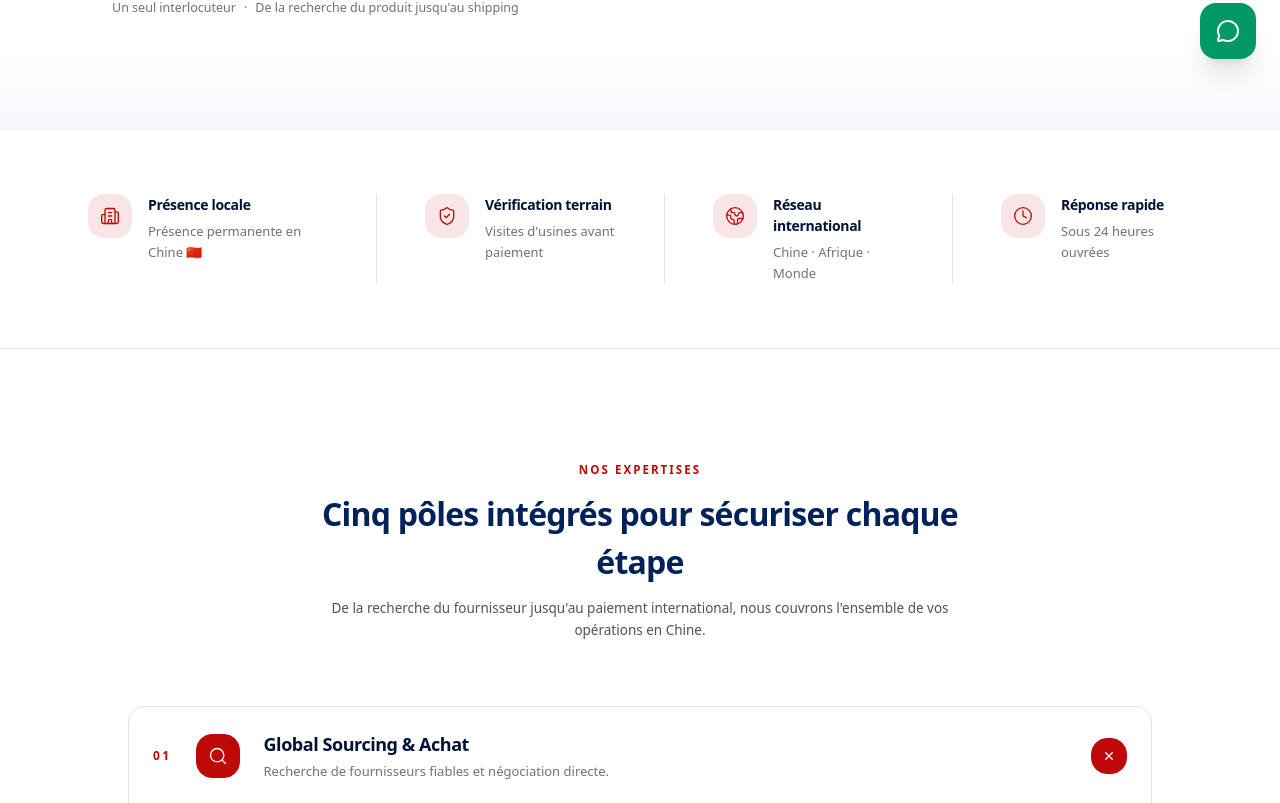
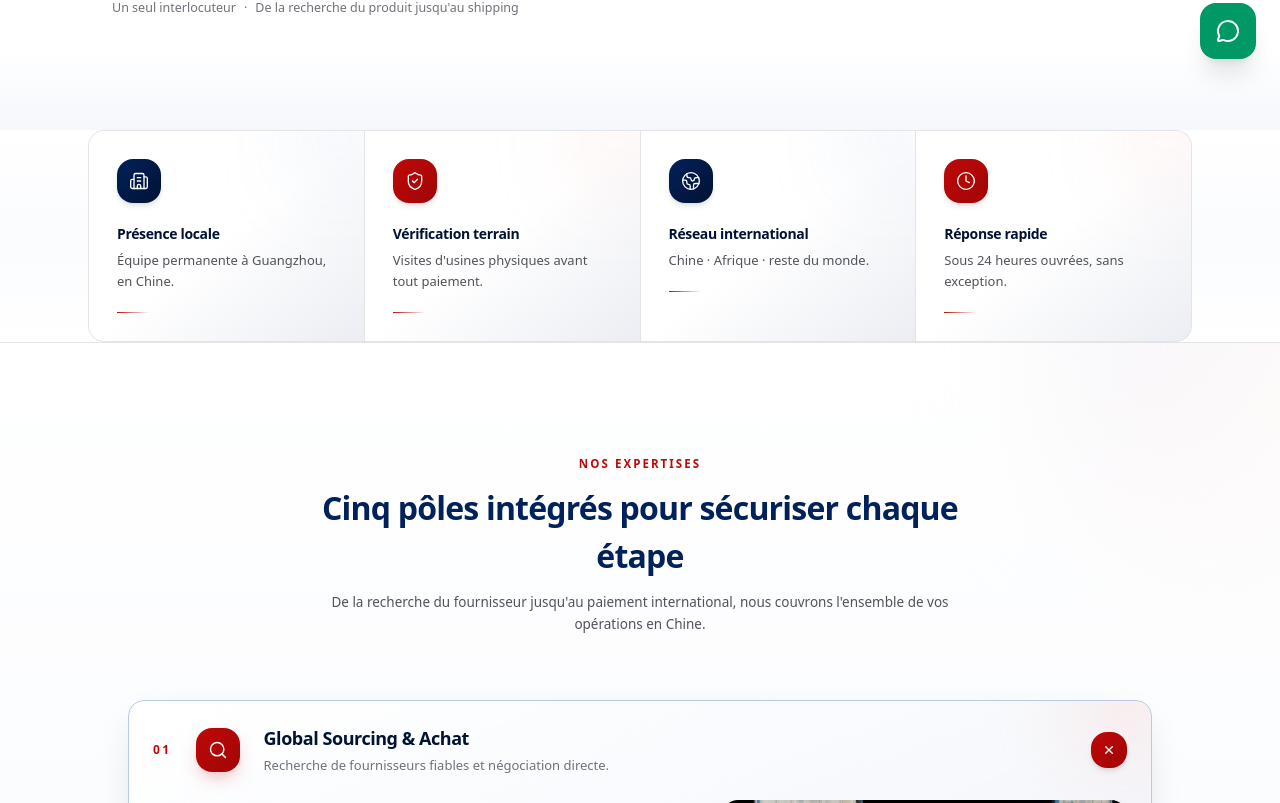
Before and after one commit to PATAWALA/ODA-EXPRESS, a Next.js app: page / in a window 1280 px wide. Shown: the part 717-1520 px from the top of the page. Built offline with nearby package versions, Linux system fonts and the light colour scheme; no server answers.

Commit message:
7894 update

```diff
--- a/src/components/sections/ServicesSection.tsx
+++ b/src/components/sections/ServicesSection.tsx
@@ -17,8 +17,26 @@ export default function ServicesSection() {
   }
 
   return (
-    <section className="border-b border-zinc-200 bg-white py-20 sm:py-24 lg:py-28">
-      <Container>
+    <section className="relative overflow-hidden border-b border-zinc-200 bg-white py-20 sm:py-24 lg:py-28">
+      {/* Dégradé de section */}
+      <div
+        aria-hidden
+        className="pointer-events-none absolute inset-0 bg-gradient-to-b from-white via-navy-50/40 to-white"
+      />
+
+      {/* Halo bleu en haut à droite */}
+      <div
+        aria-hidden
+        className="pointer-events-none absolute -right-40 -top-40 h-96 w-96 rounded-full bg-gradient-to-br from-navy-100/60 via-express-50/40 to-transparent blur-3xl"
+      />
+
+      {/* Halo rouge en bas à gauche */}
+      <div
+        aria-hidden
+        className="pointer-events-none absolute -bottom-40 -left-40 h-96 w-96 rounded-full bg-gradient-to-tr from-express-100/50 via-navy-100/30 to-transparent blur-3xl"
+      />
+
+      <Container className="relative">
         <SectionTitle
           badge="Nos expertises"
           title="Cinq pôles intégrés pour sécuriser chaque étape"
@@ -33,14 +51,30 @@ export default function ServicesSection() {
             return (
               <div
                 key={service.slug}
-                className="overflow-hidden rounded-2xl border border-zinc-200 bg-white"
+                className={cn(
+                  "group/card relative overflow-hidden rounded-2xl border transition-all duration-300",
+                  isOpen
+                    ? "border-navy-200 bg-gradient-to-br from-white via-navy-50/40 to-navy-100/50 shadow-[0_12px_40px_-16px_rgba(1,18,52,0.20)]"
+                    : "border-zinc-200 bg-gradient-to-br from-white to-navy-50/30 hover:border-navy-200 hover:shadow-[0_4px_24px_-12px_rgba(1,18,52,0.10)]",
+                )}
               >
+                {/* Halo interne décoratif */}
+                <div
+                  aria-hidden
+                  className={cn(
+                    "pointer-events-none absolute -right-12 -top-12 h-32 w-32 rounded-full bg-gradient-to-br to-transparent blur-2xl transition-opacity duration-300",
+                    isOpen
+                      ? "from-express-200/60 opacity-100"
+                      : "from-navy-200/40 opacity-60 group-hover/card:opacity-100",
+                  )}
+                />
+
                 {/* En-tête cliquable */}
                 <button
                   type="button"
                   onClick={() => toggle(service.slug)}
                   aria-expanded={isOpen}
-                  className="group flex w-full items-center gap-6 px-6 py-6 text-left transition hover:bg-zinc-50/60"
+                  className="relative flex w-full items-center gap-6 px-6 py-6 text-left transition"
                 >
                   {/* Numéro */}
                   <span
@@ -52,16 +86,16 @@ export default function ServicesSection() {
                     {String(index + 1).padStart(2, "0")}
                   </span>
 
-                  {/* Icône */}
+                  {/* Icône avec dégradé */}
                   <span
                     className={cn(
-                      "flex h-11 w-11 shrink-0 items-center justify-center rounded-2xl border transition",
+                      "flex h-11 w-11 shrink-0 items-center justify-center rounded-2xl text-white shadow-md transition-all duration-300",
                       isOpen
-                        ? "border-express-600 bg-express-600 text-white"
-                        : "border-zinc-200 bg-white text-navy-900 group-hover:border-navy-300",
+                        ? "bg-gradient-to-br from-express-600 to-express-700 shadow-[0_8px_20px_-8px_rgba(191,8,8,0.5)]"
+                        : "bg-gradient-to-br from-navy-700 to-navy-900 group-hover/card:from-express-600 group-hover/card:to-express-700",
                     )}
                   >
-                    <service.icon className="h-5 w-5" strokeWidth={1.6} />
+                    <service.icon className="h-5 w-5" strokeWidth={1.75} />
                   </span>
 
                   {/* Titre + court */}
@@ -77,10 +111,10 @@ export default function ServicesSection() {
                   {/* Plus / croix */}
                   <span
                     className={cn(
-                      "flex h-9 w-9 shrink-0 items-center justify-center rounded-2xl border transition",
+                      "flex h-9 w-9 shrink-0 items-center justify-center rounded-2xl transition-all duration-300",
                       isOpen
-                        ? "border-express-600 bg-express-600 text-white"
-                        : "border-zinc-200 bg-white text-navy-900 group-hover:border-navy-300",
+                        ? "bg-gradient-to-br from-express-600 to-express-700 text-white shadow-md"
+                        : "border border-zinc-200 bg-white text-navy-900 group-hover/card:border-navy-300 group-hover/card:bg-navy-50",
                     )}
                   >
                     <Plus
@@ -96,10 +130,8 @@ export default function ServicesSection() {
                 {/* Contenu dépliable */}
                 <div
                   className={cn(
-                    "overflow-hidden transition-all duration-500 ease-out",
-                    isOpen
-                      ? "max-h-[1200px] opacity-100"
-                      : "max-h-0 opacity-0",
+                    "relative overflow-hidden transition-all duration-500 ease-out",
+                    isOpen ? "max-h-[1200px] opacity-100" : "max-h-0 opacity-0",
                   )}
                 >
                   <div className="grid gap-8 px-6 pb-10 sm:pl-[100px] lg:grid-cols-[1.1fr_1fr] lg:gap-12">
@@ -112,7 +144,7 @@ export default function ServicesSection() {
                       <ul className="mt-6 space-y-2.5">
                         {service.features.map((feature) => (
                           <li key={feature} className="flex gap-3">
-                            <span className="mt-0.5 flex h-4 w-4 shrink-0 items-center justify-center rounded-2xl border border-express-600/30 bg-express-600/5">
+                            <span className="mt-0.5 flex h-4 w-4 shrink-0 items-center justify-center rounded-2xl bg-gradient-to-br from-express-500/15 to-express-600/10">
                               <Check
                                 className="h-2.5 w-2.5 text-express-600"
                                 strokeWidth={3}
@@ -127,23 +159,28 @@ export default function ServicesSection() {
 
                       <Link
                         href={`/services#${service.slug}`}
-                        className="group mt-6 inline-flex items-center gap-2 text-[12px] font-bold uppercase tracking-[0.1em] text-express-600 transition hover:gap-3"
+                        className="group/link mt-6 inline-flex items-center gap-2 text-[12px] font-bold uppercase tracking-[0.1em] text-express-600 transition hover:gap-3"
                       >
                         En savoir plus
                         <ArrowRight
-                          className="h-3.5 w-3.5"
+                          className="h-3.5 w-3.5 transition group-hover/link:translate-x-0.5"
                           strokeWidth={2.5}
                         />
                       </Link>
                     </div>
 
                     {/* Colonne image */}
-                    <div className="relative aspect-[4/3] overflow-hidden rounded-2xl">
+                    <div className="relative aspect-[4/3] overflow-hidden rounded-2xl shadow-[0_8px_32px_-12px_rgba(1,18,52,0.25)]">
                       {/* eslint-disable-next-line @next/next/no-img-element */}
                       <img
                         src={service.image}
                         alt={service.title}
                         className="h-full w-full object-cover"
+                      />
+                      {/* Voile bleu subtil sur l'image */}
+                      <div
+                        aria-hidden
+                        className="absolute inset-0 bg-gradient-to-t from-navy-900/30 via-transparent to-transparent"
                       />
                     </div>
                   </div>
--- a/src/components/sections/TrustBar.tsx
+++ b/src/components/sections/TrustBar.tsx
@@ -5,52 +5,93 @@ const POINTS = [
   {
     icon: Building2,
     title: "Présence locale",
-    description: "Présence permanente en Chine 🇨🇳",
+    description: "Équipe permanente à Guangzhou, en Chine.",
+    gradient: "from-navy-700 to-navy-900",
+    hover: "group-hover:from-navy-600 group-hover:to-navy-800",
+    halo: "from-navy-200/50",
   },
   {
     icon: ShieldCheck,
     title: "Vérification terrain",
-    description: "Visites d'usines avant paiement",
+    description: "Visites d'usines physiques avant tout paiement.",
+    gradient: "from-express-600 to-express-700",
+    hover: "group-hover:from-express-500 group-hover:to-express-600",
+    halo: "from-express-200/60",
   },
   {
     icon: Globe2,
     title: "Réseau international",
-    description: "Chine · Afrique · Monde",
+    description: "Chine · Afrique · reste du monde.",
+    gradient: "from-navy-700 to-navy-900",
+    hover: "group-hover:from-navy-600 group-hover:to-navy-800",
+    halo: "from-navy-200/50",
   },
   {
     icon: Clock,
     title: "Réponse rapide",
-    description: "Sous 24 heures ouvrées",
+    description: "Sous 24 heures ouvrées, sans exception.",
+    gradient: "from-express-600 to-express-700",
+    hover: "group-hover:from-express-500 group-hover:to-express-600",
+    halo: "from-express-200/60",
   },
 ];
 
 export default function TrustBar() {
   return (
-    <section className="border-b border-zinc-200 bg-white">
-      <Container>
-        <div className="grid gap-y-10 py-14 sm:grid-cols-2 sm:gap-x-8 lg:grid-cols-4 lg:gap-x-12 lg:py-16">
-          {POINTS.map((point, index) => (
+    <section className="relative overflow-hidden border-b border-zinc-200 bg-white">
+      {/* Dégradé de fond subtil */}
+      <div
+        aria-hidden
+        className="pointer-events-none absolute inset-0 bg-gradient-to-b from-white via-navy-50/30 to-white"
+      />
+
+      {/* Halo décoratif central */}
+      <div
+        aria-hidden
+        className="pointer-events-none absolute left-1/2 top-1/2 h-64 w-[600px] -translate-x-1/2 -translate-y-1/2 rounded-full bg-gradient-to-r from-navy-100/40 via-express-100/30 to-navy-100/40 blur-3xl"
+      />
+
+      <Container className="relative">
+        <div className="grid gap-px overflow-hidden rounded-2xl border border-zinc-200 bg-zinc-200 sm:grid-cols-2 lg:grid-cols-4">
+          {POINTS.map((point) => (
             <div
               key={point.title}
+              className="group relative overflow-hidden bg-gradient-to-br from-white via-white to-navy-50/60 p-6 transition-all duration-300 hover:to-navy-100/70 sm:p-7"
+            >
+              {/* Halo interne au survol */}
+              <div
+                aria-hidden
                 className={
-                "flex items-start gap-4 " +
-                (index > 0
-                  ? "lg:border-l lg:border-zinc-200 lg:pl-12"
-                  : "")
+                  "pointer-events-none absolute -right-10 -top-10 h-28 w-28 rounded-full bg-gradient-to-br to-transparent blur-2xl transition-opacity duration-300 opacity-60 group-hover:opacity-100 " +
+                  point.halo
+                }
+              />
+
+              {/* Icône avec dégradé */}
+              <span
+                className={
+                  "relative flex h-11 w-11 items-center justify-center rounded-2xl bg-gradient-to-br text-white shadow-md transition-all duration-300 group-hover:scale-105 " +
+                  point.gradient +
+                  " " +
+                  point.hover
                 }
               >
-              <span className="flex h-11 w-11 shrink-0 items-center justify-center rounded-2xl bg-express-600/10 text-express-600">
                 <point.icon className="h-5 w-5" strokeWidth={1.6} />
               </span>
 
-              <div>
-                <p className="text-[14px] font-bold tracking-tight text-navy-900">
+              {/* Texte */}
+              <p className="relative mt-5 text-[14px] font-bold tracking-tight text-navy-900">
                 {point.title}
               </p>
-                <p className="mt-1.5 text-[13px] leading-relaxed text-zinc-500">
+              <p className="relative mt-1.5 text-[13px] leading-relaxed text-zinc-600">
                 {point.description}
               </p>
-              </div>
+
+              {/* Trait de fin */}
+              <div
+                aria-hidden
+                className="relative mt-5 h-px w-8 bg-gradient-to-r from-express-600 to-transparent transition-all duration-300 group-hover:w-16"
+              />
             </div>
           ))}
         </div>
```
Also changed, not shown: src/components/sections/SectorsSection.tsx (+46 -11 lines). Lines whose indentation alone changed are shown as unchanged.
